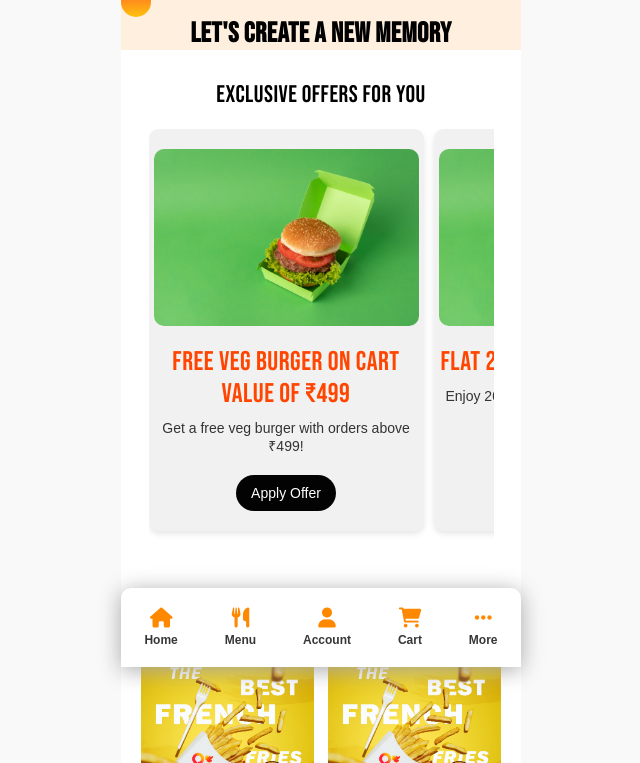
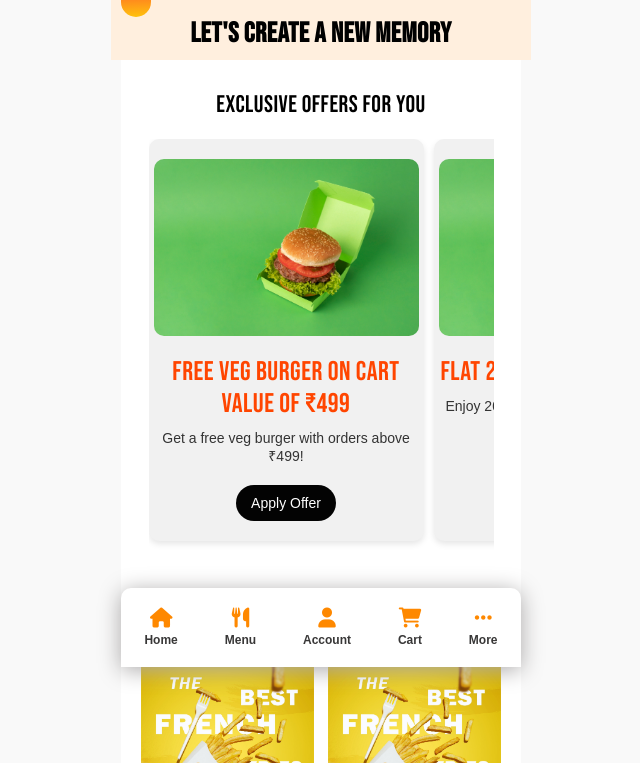
Before and after one commit to qixings/etoo, a plain HTML site: page index.html in a window 1280 px wide. Shown: the part 133-896 px from the top of the page, without its empty margins (319-959 px from the left). Drawn offline with Linux system fonts and the light colour scheme.

Commit message:
Update style.css

```diff
--- a/style.css
+++ b/style.css
@@ -344,6 +344,7 @@ h1, h2, h3, h4, .promo-banner h2 {
     background-color: #ffefde;
     width: 100%;
     text-align: center;
+    padding: 0px 10px 10px;
 }
 
 .obj1, .obj2{
```
